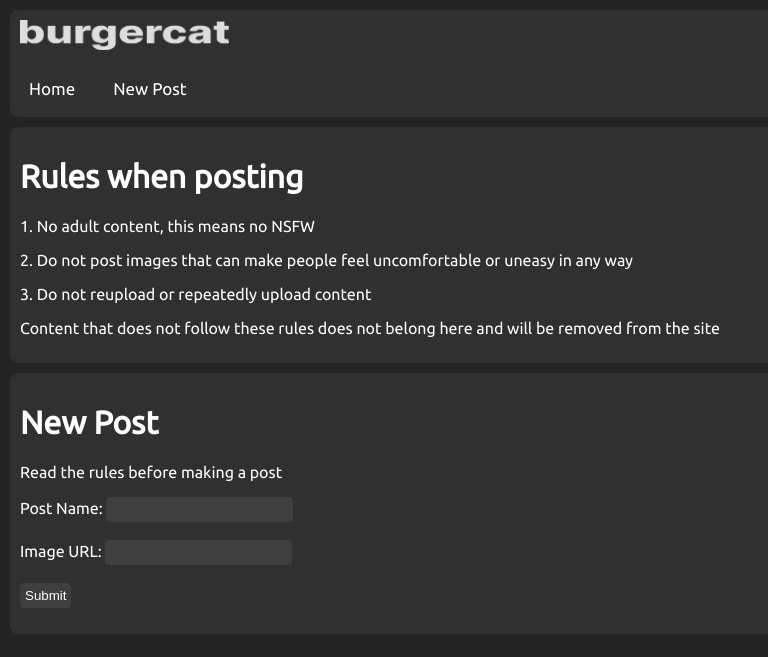
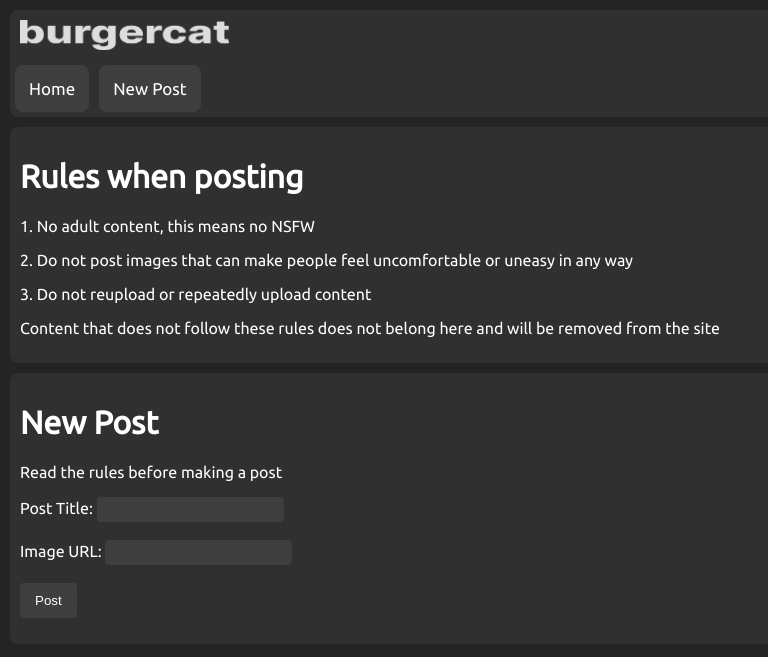
Before and after one commit to maaa101/old-burgercat, a Flask app: page /post in a window 1280 px wide. Shown: the top 657 px of the page, without its empty margins (0-768 px from the left). Run offline with Flask 2, Linux system fonts and the light colour scheme.

Commit message:
fixed up some stuff

```diff
--- a/src/schema.sql
+++ b/src/schema.sql
@@ -4,5 +4,6 @@ CREATE TABLE posts (
     id INTEGER PRIMARY KEY AUTOINCREMENT,
     created TIMESTAMP NOT NULL DEFAULT CURRENT_TIMESTAMP,
     title TEXT NOT NULL,
-    imgurl TEXT NOT NULL
+    imgurl TEXT NOT NULL,
+    likes INTEGER NOT NULL DEFAULT 1
 );
--- a/src/server.py
+++ b/src/server.py
@@ -1,14 +1,39 @@
+import sqlite3
 from flask import Flask, render_template, request, url_for, flash, redirect
+#from werkzeug.exceptions import abort
 
 app = Flask(__name__)
+app.config["SECRET_KEY"] = "fart"
+
+def get_db_connection():
+    conn = sqlite3.connect("database.db")
+    conn.row_factory = sqlite3.Row
+    return conn
+
+@app.route('/post', methods=('GET', 'POST'))
+def create():
+    if request.method == 'POST':
+        title = request.form["title"]
+        imgurl = request.form["imgurl"]
+
+        if not title:
+            flash("do you think you can get away with posting a burger without a title")
+        else:
+            conn = get_db_connection()
+            conn.execute('INSERT INTO posts (title, imgurl) VALUES (?, ?)',
+                         (title, imgurl))
+            conn.commit()
+            conn.close()
+            return render_template("donepost.html")
+
+    return render_template("navbar.html") + render_template("post.html")
 
 @app.route('/')
 def home():
-    return render_template("navbar.html") + render_template("home.html")
-
-@app.route('/post')
-def post():
-    return render_template("navbar.html") + render_template("post.html")
+    conn = get_db_connection()
+    posts = conn.execute('SELECT * FROM posts').fetchall()
+    conn.close()
+    return render_template("navbar.html") + render_template("home.html", posts=posts)
 
 if __name__ == "__main__":
     from waitress import serve
--- a/src/static/css/style.css
+++ b/src/static/css/style.css
@@ -13,6 +13,15 @@ input {
   border-radius: 4px;
   color: white;
   padding: 5px;
+}
+
+a {
+  background-color: #3f3f3f;
+  border: none;
+  border-radius: 4px;
+  color: white;
+  padding: 10px 15px;
+  text-decoration: none;
 }
 
 button {
--- a/src/templates/navbar.html
+++ b/src/templates/navbar.html
@@ -1,5 +1,5 @@
 <div class="topnav">
-    <img class="logoimg" src="{{ url_for('static', filename= 'static/img/burgercat.png') }}">
+    <img class="logoimg" src="{{ url_for('static', filename= 'img/burgercat.png') }}">
     <a target="_top" href="/">Home</a>
     <a target="_top" href="/post">New Post</a>
 </div>
--- a/src/templates/post.html
+++ b/src/templates/post.html
@@ -20,13 +20,14 @@
         <h1>New Post</h1>
         <p>Read the rules before making a post</p>
 
-        <form action="submitburger.php" method="post">
-            Post Name: <input type="text" name="name">
+        <form method="post">
+            Post Title: <input type="text" value="{{ request.form['title'] }}" name="title">
             <br><br>
-            Image URL: <input type="text" name="imageurl">
+            Image URL: <input type="text" value="{{ request.form['imgurl'] }}" name="imgurl">
             <br><br>
-            <input type="submit">
+            <button type="submit" class="btn btn-primary">Post</button>
             <br>
+        </form>
     </div>
 
 </body>
```
Also changed, not shown: src/init_db.py (+21 -0 lines), src/templates/donepost.html (added, +18 -0 lines), src/templates/home.html (+8 -6 lines), 1 other file.
